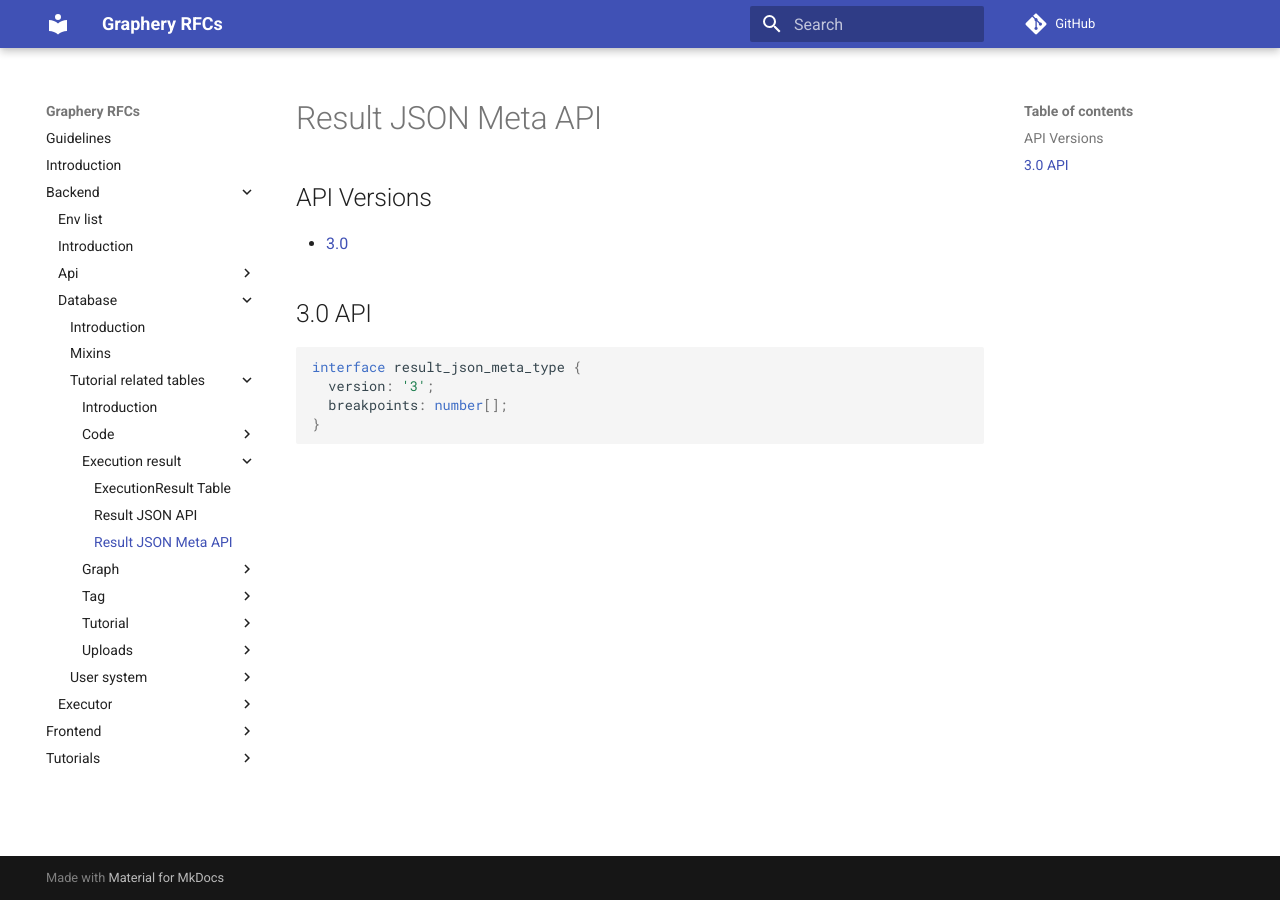
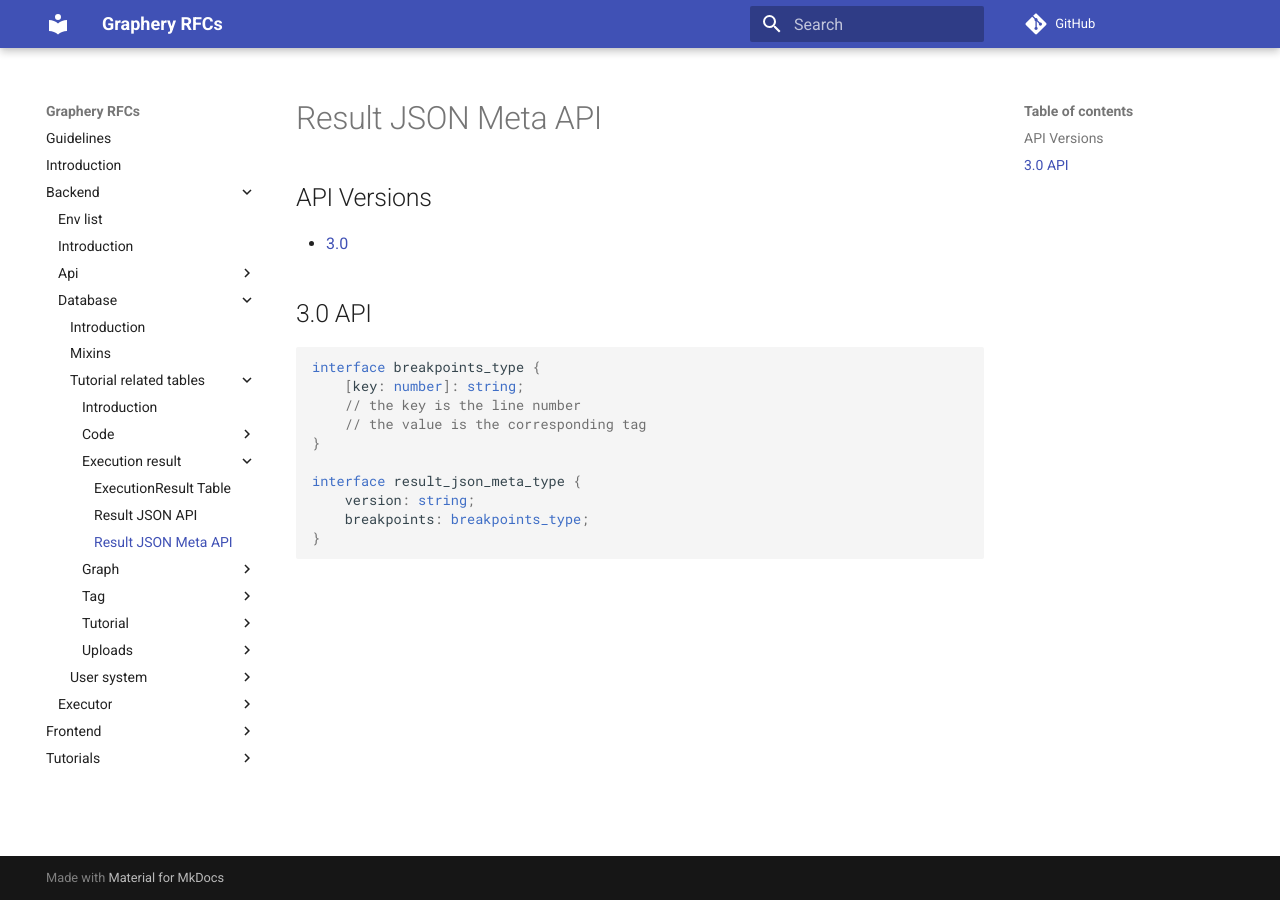
Before and after one commit to Reed-CompBio/GrapheryRFCs, an MkDocs documentation site: the page built from RFCs/backend/database/tutorial_related_tables/execution_result/result_json_meta_api.md, in a window 1280 px wide. Built offline with MkDocs 1.6.1 and Material for MkDocs 9.7.7, drawn with Linux system fonts in a browser that asks for light colours; comment, search, counter and statistics services are not loaded.

Commit message:
fix: indentation in result json meta

````diff
--- a/RFCs/backend/database/tutorial_related_tables/execution_result/result_json_meta_api.md
+++ b/RFCs/backend/database/tutorial_related_tables/execution_result/result_json_meta_api.md
@@ -2,13 +2,19 @@
 
 ## API Versions
 
-*   [3.0](#3-0)
+* [3.0](#3-0)
 
 ## 3.0 API {#3-0}
 
 ```typescript
+interface breakpoints_type {
+    [key: number]: string;
+    // the key is the line number
+    // the value is the corresponding tag
+}
+
 interface result_json_meta_type {
-  version: '3';
-  breakpoints: number[];
+    version: string;
+    breakpoints: breakpoints_type;
 }
 ```
````
